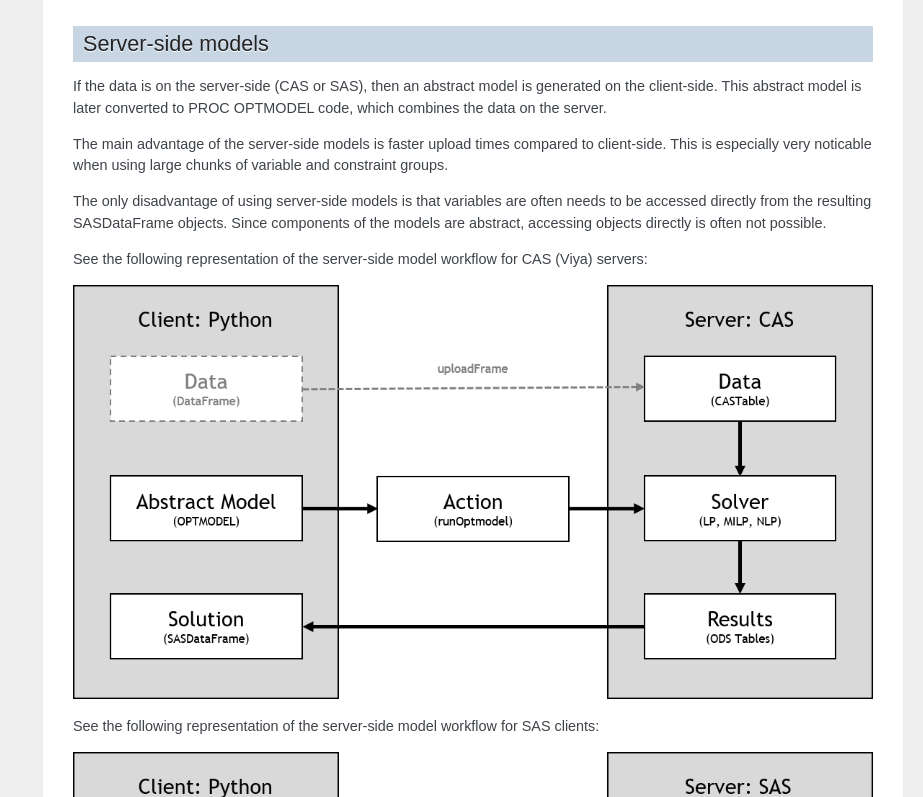
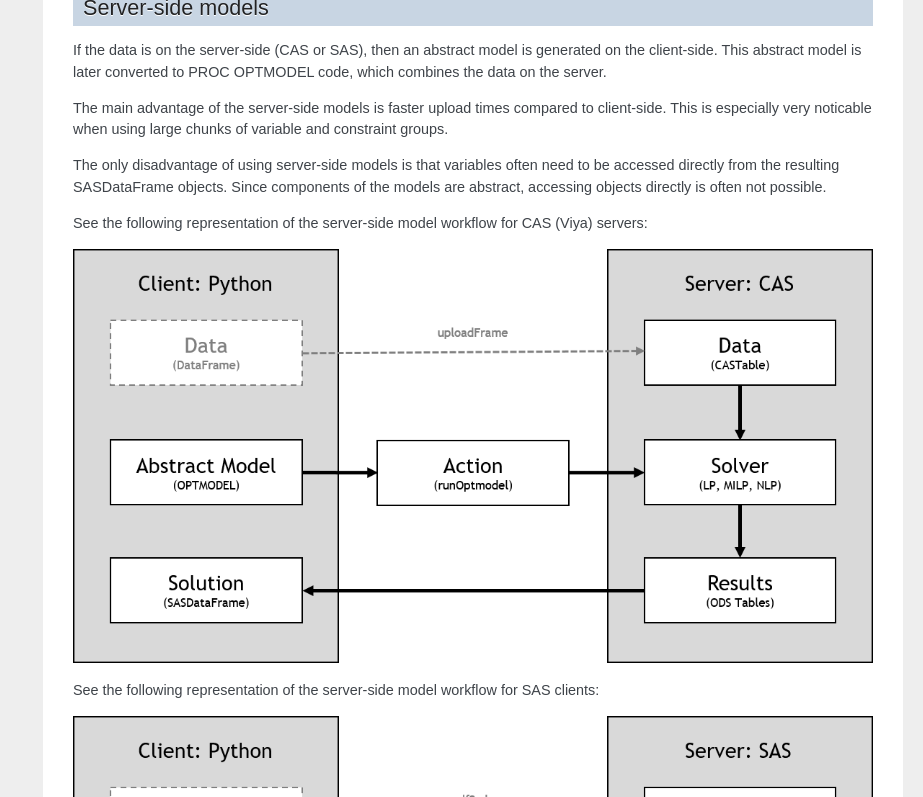
Before and after one commit to sassoftware/sasoptpy, a Sphinx documentation site: the page built from doc/workflow.rst, in a window 1280 px wide and 900 px high, scrolled down 2644 px, cut to the strip 103-900 px from the top of the window. Shown: the whole strip, without its empty margins (357-1280 px from the left). Built offline with Sphinx 7.4.7, drawn with Linux system fonts in a browser that asks for light colours; formulas are drawn with MathJax 3; some of the changed text lies outside the part shown.

Commit message:
More typo fixes

```diff
--- a/doc/whatsnew.rst
+++ b/doc/whatsnew.rst
@@ -68,7 +68,7 @@
 Notes
 +++++
 
-- Abstract and nonlinear models can be solved on Viya if only `runOptmodel`
+- Abstract and nonlinear models can be solved on Viya only if `runOptmodel`
   action is available on the CAS server.
 - Three new examples are added which demonstrate abstract model building.
 - Some minor changes are applied to the existing examples.
--- a/doc/workflow.rst
+++ b/doc/workflow.rst
@@ -80,9 +80,7 @@
    print(type(total_weight), total_weight)
 
 
-Here,
-
-Instead of using :meth:`Model.read_table` method, column values can be obtained
+Here, instead of using :meth:`Model.read_table` method, column values can be obtained
 one by one:
 
 >>> df = df.set_index('item')
@@ -148,8 +146,8 @@
 to client-side. This is especially very noticable when using large chunks of
 variable and constraint groups.
 
-The only disadvantage of using server-side models is that variables are often
-needs to be accessed directly from the resulting SASDataFrame objects. Since
+The only disadvantage of using server-side models is that variables often need
+to be accessed directly from the resulting SASDataFrame objects. Since
 components of the models are abstract, accessing objects directly is often
 not possible.
 
```
Also changed, not shown: other parts of doc/workflow.rst (+2 -2 lines).
